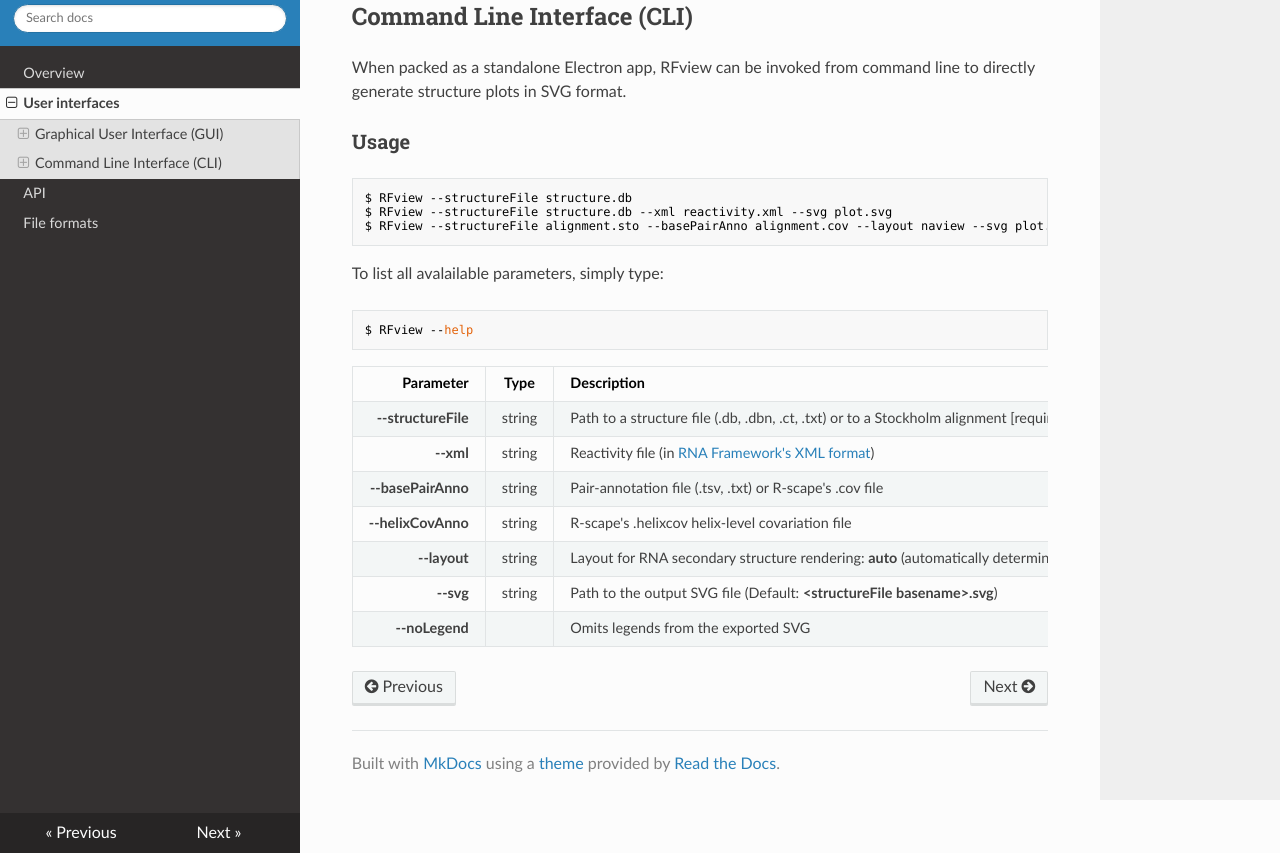
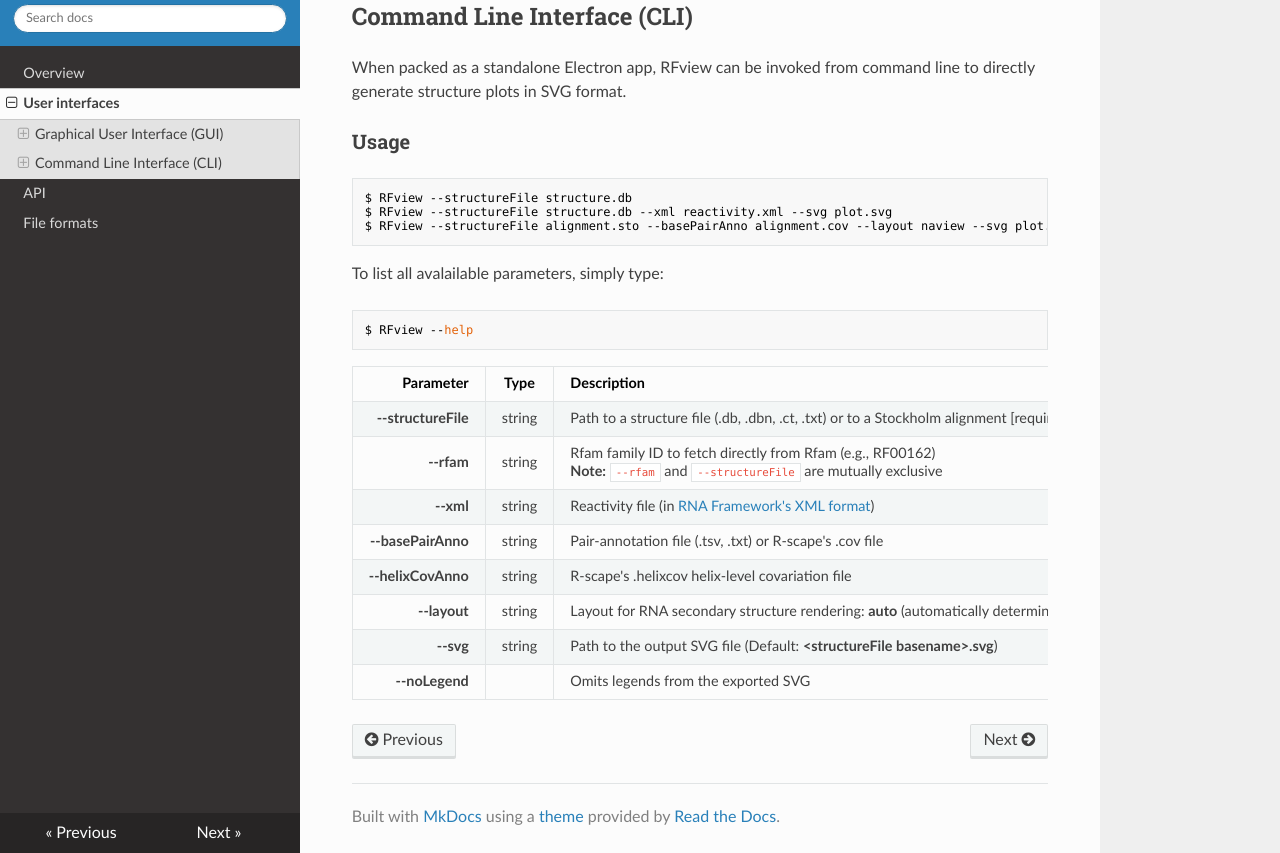
Before and after one commit to dincarnato/RFviewJS-docs, an MkDocs documentation site: the page built from docs/interfaces.md, in a window 1280 px wide and 900 px high, scrolled down 4731 px, cut to the strip 47-900 px from the top of the window. Built offline with MkDocs 1.6.1, drawn with Linux system fonts in a browser that asks for light colours; nearby versions of some CDN libraries; old or Windows-style settings are respelled for this version of MkDocs.

Commit message:
Added --rfam parameter description

```diff
--- a/docs/interfaces.md
+++ b/docs/interfaces.md
@@ -120,6 +120,7 @@ $ RFview --help
 Parameter         | Type | Description
 ----------------: | :--: |:------------
 __--structureFile__ | string | Path to a structure file (.db, .dbn, .ct, .txt) or to a Stockholm alignment [required]
+__--rfam__ | string | Rfam family ID to fetch directly from Rfam (e.g., RF00162)<br/>__Note:__ `--rfam` and `--structureFile` are mutually exclusive
 __--xml__ | string | Reactivity file (in [RNA Framework's XML format](https://rnaframework-docs.readthedocs.io/en/latest/rf-norm/#output-xml-files))
 __--basePairAnno__ | string | Pair-annotation file (.tsv, .txt) or R-scape's .cov file
 __--helixCovAnno__ | string | R-scape's .helixcov helix-level covariation file
```
